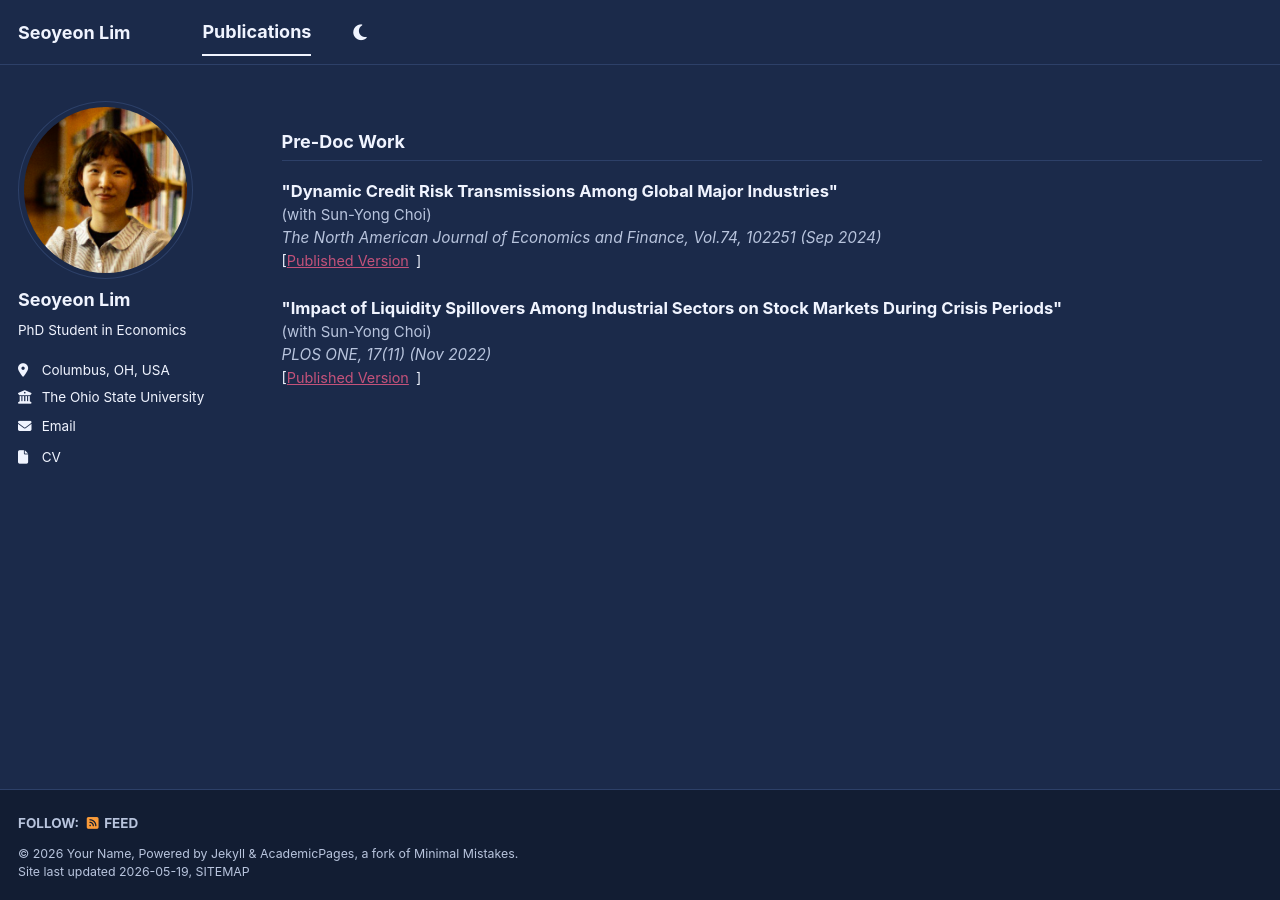
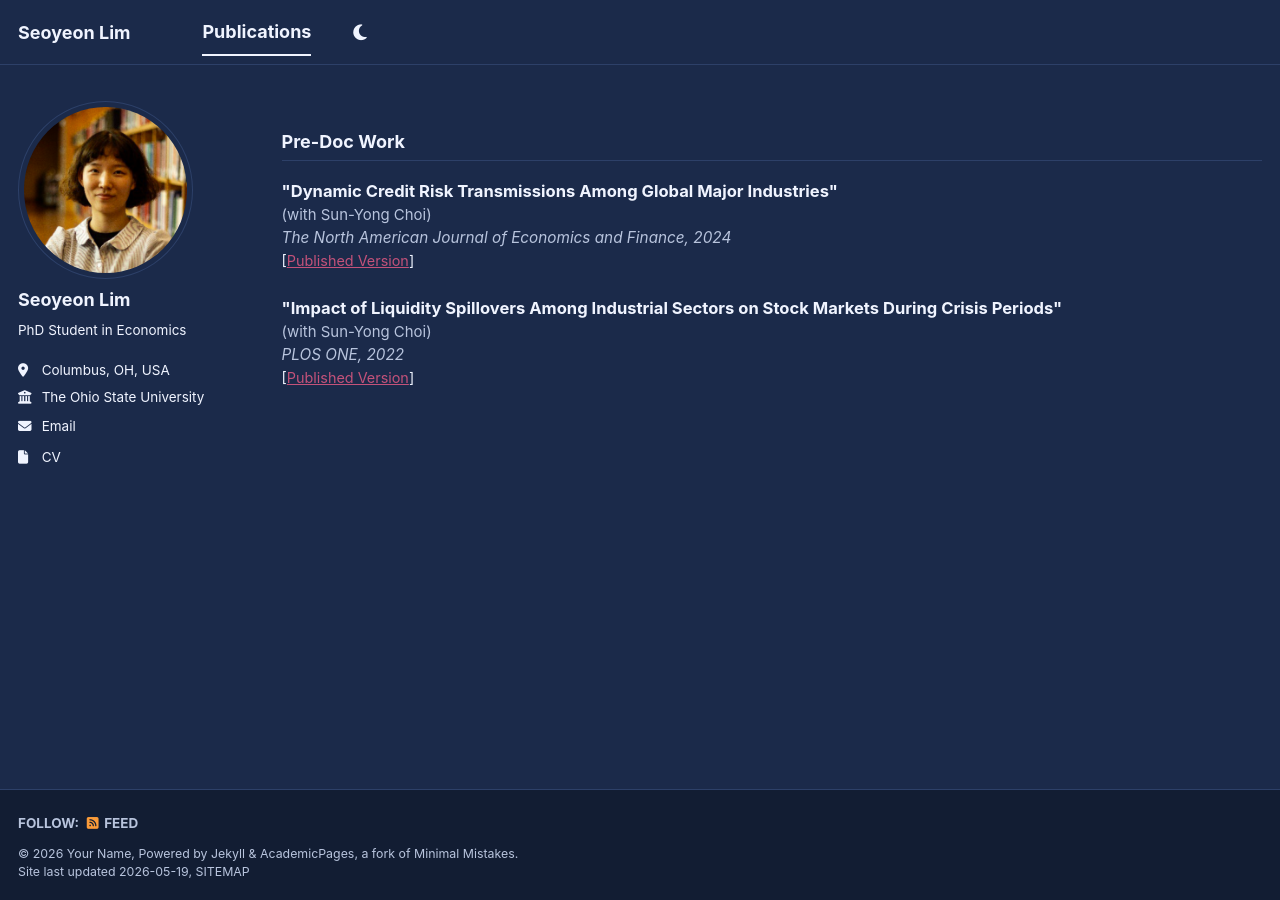
Before and after one commit to seoyeon-lim/academic.github.io, a Jekyll site: the page built from _pages/publications.md, in a window 1280 px wide. Built offline with Jekyll 4.4.1, drawn with Linux system fonts in a browser that asks for light colours; a script bundle is joined from its source files by our own code; library files that are not in the unit come from our copies.

Commit message:
Fix link bracket spacing and simplify journal citation format
Co-Authored-By: Claude Sonnet 4.6 <noreply@anthropic.com>

```diff
--- a/_pages/publications.md
+++ b/_pages/publications.md
@@ -10,7 +10,7 @@ author_profile: true
   .pub-authors { font-size: 0.83em; color: var(--global-text-color-light); }
   .pub-venue   { font-size: 0.85em; font-style: italic; color: var(--global-text-color-light); }
   .pub-links   { font-size: 0.8em; }
-  .pub-links a { margin-right: 0.5em; }
+  .pub-links a { margin-right: 0; }
   .pub-section { font-size: 1em; font-weight: bold; border-bottom: 1px solid var(--global-border-color); padding-bottom: 0.3em; margin-top: 1.5em; margin-bottom: 1em; }
   .pub-entry   { margin-bottom: 1.4em; }
 </style>
@@ -20,13 +20,13 @@ author_profile: true
 <div class="pub-entry">
   <div class="pub-title">"Dynamic Credit Risk Transmissions Among Global Major Industries"</div>
   <div class="pub-authors">(with Sun-Yong Choi)</div>
-  <div class="pub-venue">The North American Journal of Economics and Finance, Vol.74, 102251 (Sep 2024)</div>
+  <div class="pub-venue">The North American Journal of Economics and Finance, 2024</div>
   <div class="pub-links">[<a href="https://www.sciencedirect.com/science/article/pii/S1062940824001761">Published Version</a>]</div>
 </div>
 
 <div class="pub-entry">
   <div class="pub-title">"Impact of Liquidity Spillovers Among Industrial Sectors on Stock Markets During Crisis Periods"</div>
   <div class="pub-authors">(with Sun-Yong Choi)</div>
-  <div class="pub-venue">PLOS ONE, 17(11) (Nov 2022)</div>
+  <div class="pub-venue">PLOS ONE, 2022</div>
   <div class="pub-links">[<a href="https://doi.org/10.1371/journal.pone.0277261">Published Version</a>]</div>
 </div>
```
